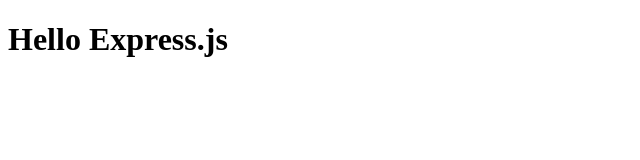
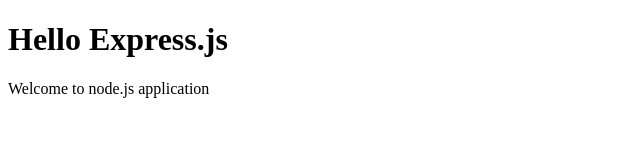
Before and after one commit to mduncan773/web-server, a website: page public/index.html in a window 1280 px wide. Shown: the whole page, without its empty margins (0-640 px from the left). Drawn offline with Linux system fonts and the light colour scheme.

Commit message:
Update for Challenge

```diff
--- a/public/index.html
+++ b/public/index.html
@@ -7,6 +7,7 @@
     </head>
     <body>
         <h1>Hello Express.js</h1>
+        <p>Welcome to node.js application</p>
     </body>
 
 </html>
```
